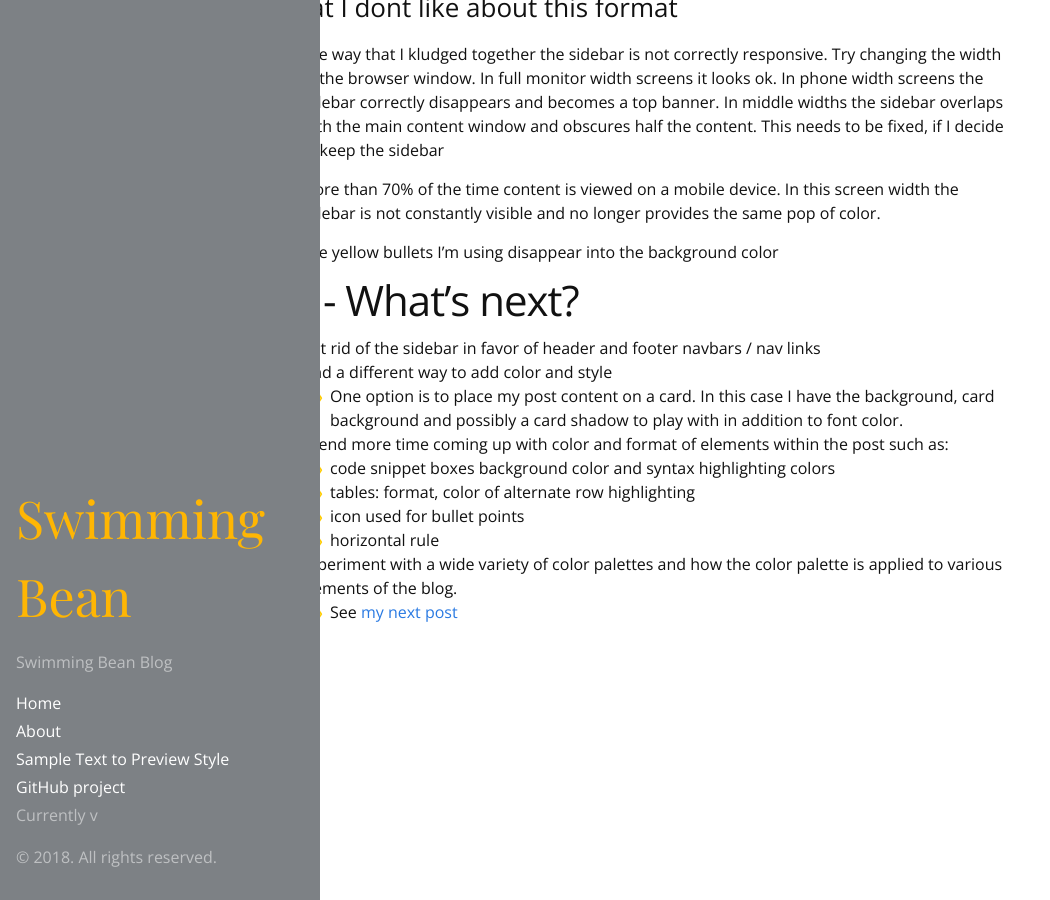
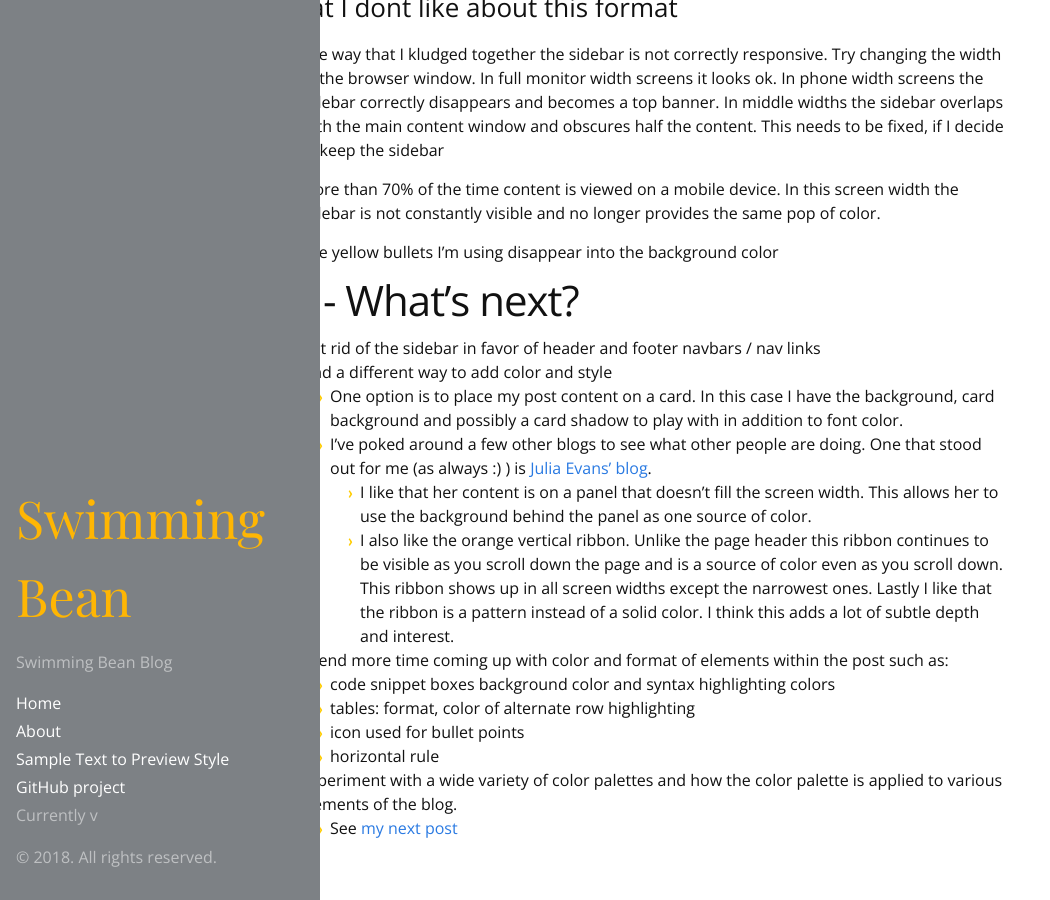
Before and after one commit to swimmingbean/swimmingbean.github.io, a Jekyll site: the page built from _posts/2018-12-22-blog-asthetics-v3.md, in a window 1280 px wide and 900 px high, scrolled down 2514 px. Shown: the whole window, without its empty margins (0-1050 px from the left). Built offline with Jekyll 4.4.1, drawn with Linux system fonts in a browser that asks for light colours.

Commit message:
Add more content to asthetics v3 post

```diff
--- a/_posts/2018-12-22-blog-asthetics-v3.md
+++ b/_posts/2018-12-22-blog-asthetics-v3.md
@@ -34,6 +34,9 @@ For the first customization I added a navigation sidebar and updated the fonts,
 * Get rid of the sidebar in favor of header and footer navbars / nav links
 * Find a different way to add color and style
   * One option is to place my post content on a card. In this case I have the background, card background and possibly a card shadow to play with in addition to font color.
+  * I've poked around a few other blogs to see what other people are doing. One that stood out for me (as always :) ) is [Julia Evans' blog](https://jvns.ca/).
+    * I like that her content is on a panel that doesn't fill the screen width. This allows her to use the background behind the panel as one source of color.
+    * I also like the orange vertical ribbon. Unlike the page header this ribbon continues to be visible as you scroll down the page and is a source of color even as you scroll down. This ribbon shows up in all screen widths except the narrowest ones. Lastly I like that the ribbon is a pattern instead of a solid color. I think this adds a lot of subtle depth and interest.
 * Spend more time coming up with color and format of elements within the post such as:
   * code snippet boxes background color and syntax highlighting colors
   * tables: format, color of alternate row highlighting
```
